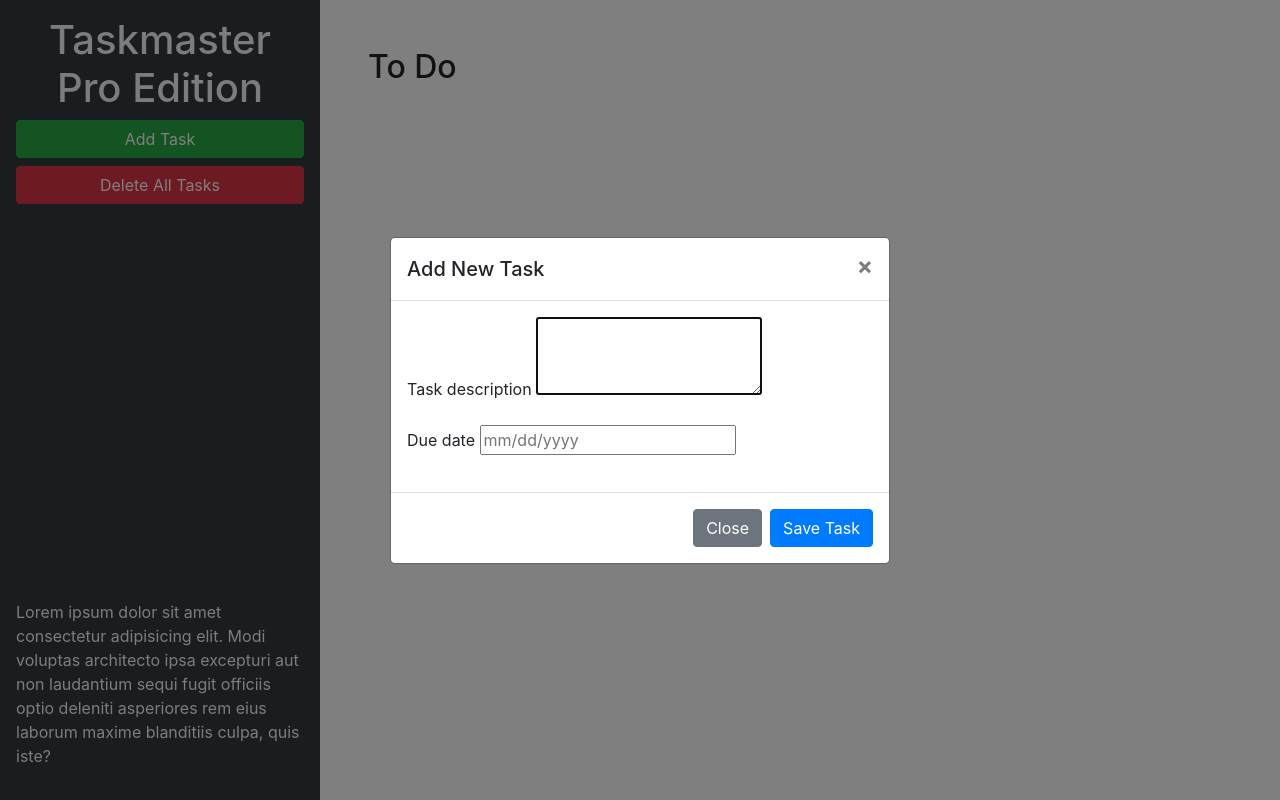
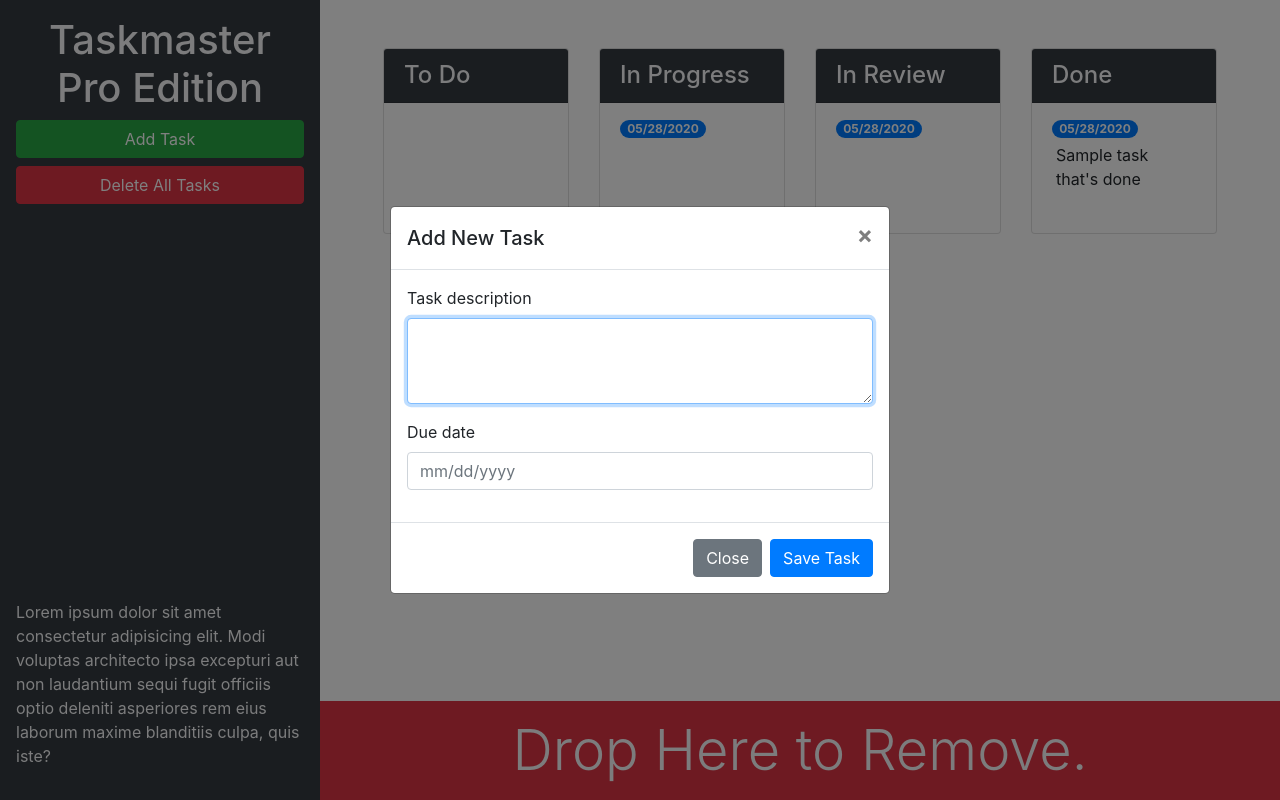
Before and after one commit to sylusrose/taskmaster-pro, a plain HTML site: page index.html in a window 1280 px wide. Both pictures are taken after a click on the button "Add Task". Drawn offline with nearby package versions, Linux system fonts and the light colour scheme.

Commit message:
added bootstrap functionality

```diff
--- a/assets/js/script.js
+++ b/assets/js/script.js
@@ -45,6 +45,39 @@ var saveTasks = function() {
   localStorage.setItem("tasks", JSON.stringify(tasks));
 };
 
+// modal was triggered
+$("#task-form-modal").on("show.bs.modal", function() {
+  // clear values
+  $("#modalTaskDescription, #modalDueDate").val("");
+});
+
+// modal is fully visible
+$("#task-form-modal").on("shown.bs.modal", function() {
+  // highlight textarea
+  $("#modalTaskDescription").trigger("focus");
+});
+
+// save button in modal was clicked
+$("#task-form-modal .btn-primary").click(function() {
+  // get form values
+  var taskText = $("#modalTaskDescription").val();
+  var taskDate = $("#modalDueDate").val();
+
+  if (taskText && taskDate) {
+    createTask(taskText, taskDate, "toDo");
+
+    // close modal
+    $("#task-form-modal").modal("hide");
+
+    // save in tasks array
+    tasks.toDo.push({
+      text: taskText,
+      date: taskDate
+    });
+
+    saveTasks();
+  }
+});
 $(".list-group").on("click", "p", function(){
   var text = $(this)
   var textInput = $("<textarea>")
@@ -55,9 +88,7 @@ $(".list-group").on("click", "p", function(){
 });
 
 $(".list-group").on("blur", "textarea", function() {
-  var text = $(this)
-    .val()
-    .trim();
+  var text = $(this).val();
 
   var status = $(this)
     .closest(".list-group")
@@ -117,40 +148,6 @@ $(".list-group").on("blur", "input[type='text']", function(){
 
     $(this).replaceWith(taskSpan);
 });
-// modal was triggered
-$("#task-form-modal").on("show.bs.modal", function() {
-  // clear values
-  $("#modalTaskDescription, #modalDueDate").val("");
-});
-
-// modal is fully visible
-$("#task-form-modal").on("shown.bs.modal", function() {
-  // highlight textarea
-  $("#modalTaskDescription").trigger("focus");
-});
-
-// save button in modal was clicked
-$("#task-form-modal .btn-primary").click(function() {
-  // get form values
-  var taskText = $("#modalTaskDescription").val();
-  var taskDate = $("#modalDueDate").val();
-
-  if (taskText && taskDate) {
-    createTask(taskText, taskDate, "toDo");
-
-    // close modal
-    $("#task-form-modal").modal("hide");
-
-    // save in tasks array
-    tasks.toDo.push({
-      text: taskText,
-      date: taskDate
-    });
-
-    saveTasks();
-  }
-});
-
 // remove all tasks
 $("#remove-tasks").on("click", function() {
   for (var key in tasks) {
--- a/index.html
+++ b/index.html
@@ -13,20 +13,62 @@
 <body>
 
   <div class="row min-vh-100 no-gutters">
-    <header class="col-12 col-lg-3 bg-dark text-light d-flex flex-column p-4 p-lg-3">
+    <header class="col-12 col-lg-3 bg-dark text-light sticky-top d-flex flex-column p-4 p-lg-3">
       <h1 class="text-center">Taskmaster Pro Edition</h1>
       <button id="create-task" class="btn btn-block btn-success" data-toggle="modal" data-target="#task-form-modal">Add
         Task</button>
       <button id="remove-tasks" class="btn btn-block btn-danger">Delete All Tasks</button>
-      <p class="mt-auto">Lorem ipsum dolor sit amet consectetur adipisicing elit. Modi voluptas architecto ipsa
+      <p class="mt-auto d-none d-lg-block">Lorem ipsum dolor sit amet consectetur adipisicing elit. Modi voluptas architecto ipsa
         excepturi aut non
         laudantium sequi fugit officiis optio deleniti asperiores rem eius laborum maxime blanditiis culpa, quis iste?
       </p>
     </header>
-    <main class="col-12 col-lg-9">
-      <div class="m-5">
-        <h2>To Do</h2>
-        <ul id="list-toDo" class="list-group"> </ul>
+    <main class="col-12 col-lg-9 d-flex flex-column">
+      <div class="m-5 row justify-content-around">
+        <!--to do start-->
+        <div class="col-12 col-md-6 col-xl-3 mb-3">
+          <div class="card">
+            <h4 class="card-header bg-dark text-light">To Do</h4>
+            <ul id="list-toDo" class="list-group list-group-flush"></ul>
+          </div>
+        </div>
+        <!--to do end-->
+        <div class ="col-12 col-md-6 col-xl-3 mb-3">
+          <div class="card">
+            <h4 class="card-header bg-dark text-light">In Progress</h4>
+            <ul id="list-inProgress" class="list-group list-group-flush">
+              <li class ="list-group-item">
+                <span class="badge badge-primary badge-pill">05/28/2020</span>
+              </li>
+            </ul>
+        </div>
+        </div>
+        <div class="col-12 col-md-6 col-xl-3 mb-3">
+          <div class="card">
+            <h4 class="card-header bg-dark text-light">In Review</h4>
+            <ul id ="list-inReview" class = "list-group list-group-flush">
+              <li class="list-group-item">
+                <span class="badge badge-primary badge-pill">05/28/2020</span>
+              </li>
+            </ul>
+        </div>
+        </div>
+        <div class="col-12 col-md-6 col-xl-3 mb-3">
+          <div class="card">
+            <h4 class="card-header bg-dark text-light">Done</h4>
+            <ul id="list-done" class="list-group list-group-flush">
+              <li class="list-group-item">
+                <span class="badge badge-primary badge-pill">05/28/2020</span>
+                <p class="m-1">Sample task that's done</p>
+              </li>
+            </ul>
+          </div>
+        </div>
+      </div>
+      <div class="mt-auto" id="trash">
+        <div class="w-100 bg-danger p-3 text-center text-light display-4">
+          Drop Here to Remove.
+        </div>
       </div>
     </main>
   </div>
@@ -46,11 +88,11 @@
           <form>
             <div class="form-group">
               <label for="modalTaskDescription">Task description</label>
-              <textarea id="modalTaskDescription" rows="3"></textarea>
+              <textarea id="modalTaskDescription" rows="3" class="form-control"></textarea>
             </div>
             <div class="form-group">
               <label for="modalDueDate">Due date</label>
-              <input type="text" id="modalDueDate" placeholder="mm/dd/yyyy" autocomplete="off" />
+              <input type="text" class="form-control" id="modalDueDate" placeholder="mm/dd/yyyy" autocomplete="off" />
             </div>
           </form>
         </div>
```
